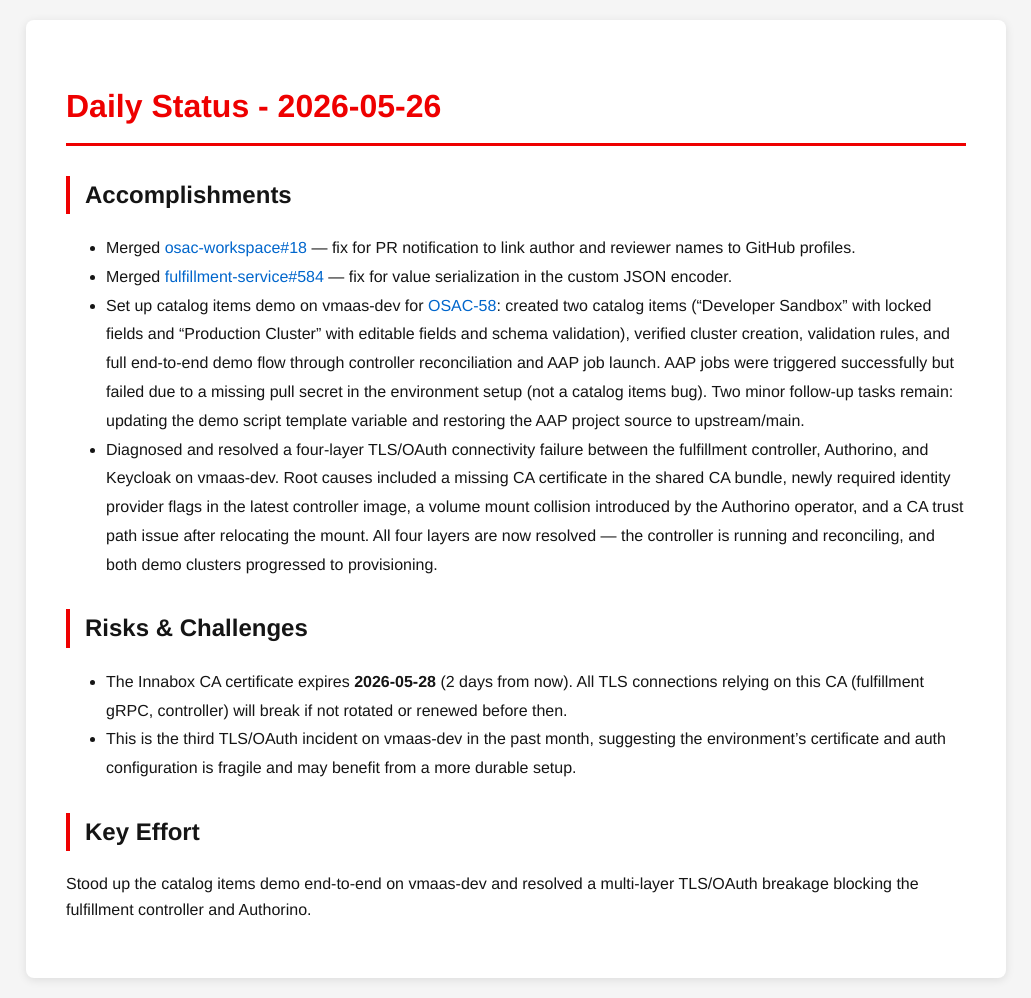
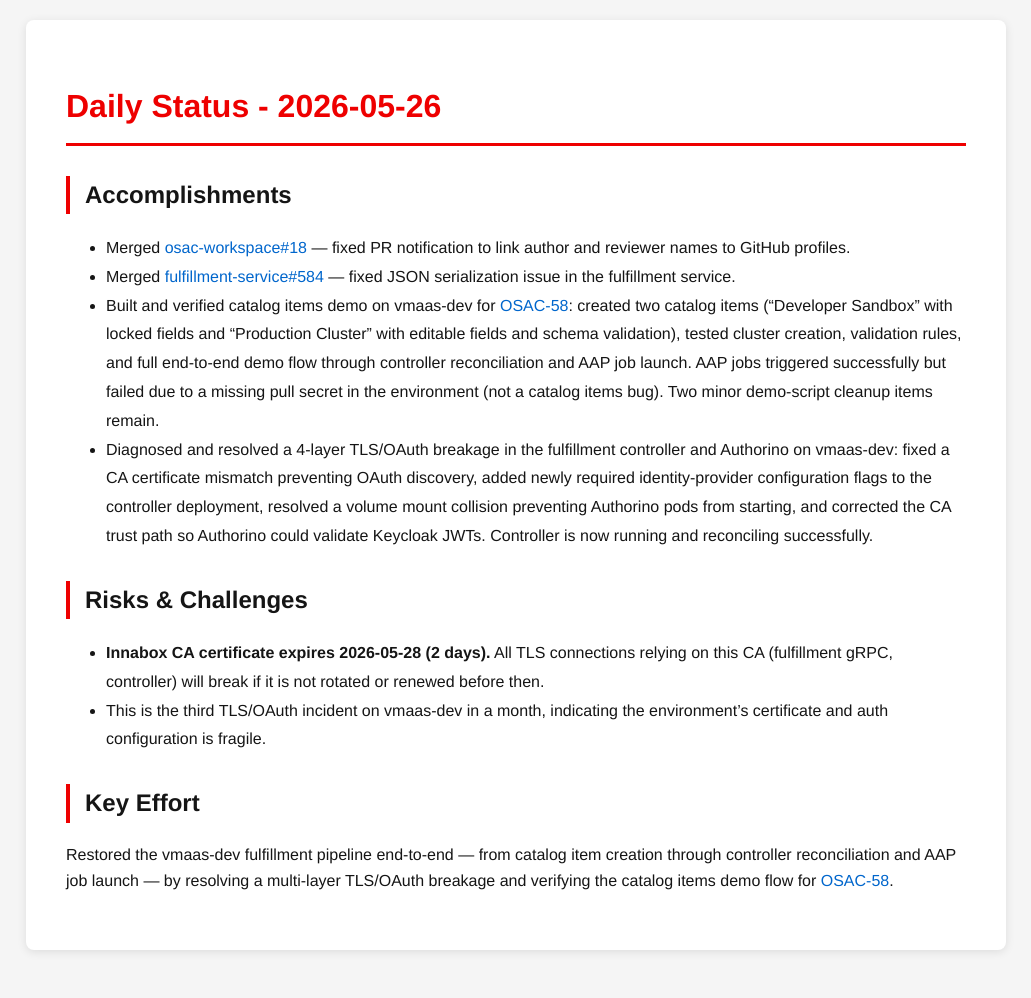
Before and after one commit to tzvatot/daily-status, a Jekyll site: the page built from 2026-05-26.md, in a window 1280 px wide. Shown: the whole page, without its empty margins (124-1155 px from the left). Built offline with Jekyll 4.4.1, drawn with Linux system fonts in a browser that asks for light colours; after the commit the page ends 970 px from its top, so only the background shows below that.

Commit message:
Daily status update - 2026-05-26

```diff
--- a/2026-05-26.md
+++ b/2026-05-26.md
@@ -7,17 +7,14 @@ date: 2026-05-26
 # Daily Status - 2026-05-26
 
 ## Accomplishments
-
-- Merged [osac-workspace#18](https://github.com/osac-project/osac-workspace/pull/18) — fix for PR notification to link author and reviewer names to GitHub profiles.
-- Merged [fulfillment-service#584](https://github.com/osac-project/fulfillment-service/pull/584) — fix for value serialization in the custom JSON encoder.
-- Set up catalog items demo on vmaas-dev for [OSAC-58](https://redhat.atlassian.net/browse/OSAC-58): created two catalog items ("Developer Sandbox" with locked fields and "Production Cluster" with editable fields and schema validation), verified cluster creation, validation rules, and full end-to-end demo flow through controller reconciliation and AAP job launch. AAP jobs were triggered successfully but failed due to a missing pull secret in the environment setup (not a catalog items bug). Two minor follow-up tasks remain: updating the demo script template variable and restoring the AAP project source to upstream/main.
-- Diagnosed and resolved a four-layer TLS/OAuth connectivity failure between the fulfillment controller, Authorino, and Keycloak on vmaas-dev. Root causes included a missing CA certificate in the shared CA bundle, newly required identity provider flags in the latest controller image, a volume mount collision introduced by the Authorino operator, and a CA trust path issue after relocating the mount. All four layers are now resolved — the controller is running and reconciling, and both demo clusters progressed to provisioning.
+- Merged [osac-workspace#18](https://github.com/osac-project/osac-workspace/pull/18) — fixed PR notification to link author and reviewer names to GitHub profiles.
+- Merged [fulfillment-service#584](https://github.com/osac-project/fulfillment-service/pull/584) — fixed JSON serialization issue in the fulfillment service.
+- Built and verified catalog items demo on vmaas-dev for [OSAC-58](https://redhat.atlassian.net/browse/OSAC-58): created two catalog items ("Developer Sandbox" with locked fields and "Production Cluster" with editable fields and schema validation), tested cluster creation, validation rules, and full end-to-end demo flow through controller reconciliation and AAP job launch. AAP jobs triggered successfully but failed due to a missing pull secret in the environment (not a catalog items bug). Two minor demo-script cleanup items remain.
+- Diagnosed and resolved a 4-layer TLS/OAuth breakage in the fulfillment controller and Authorino on vmaas-dev: fixed a CA certificate mismatch preventing OAuth discovery, added newly required identity-provider configuration flags to the controller deployment, resolved a volume mount collision preventing Authorino pods from starting, and corrected the CA trust path so Authorino could validate Keycloak JWTs. Controller is now running and reconciling successfully.
 
 ## Risks & Challenges
-
-- The Innabox CA certificate expires **2026-05-28** (2 days from now). All TLS connections relying on this CA (fulfillment gRPC, controller) will break if not rotated or renewed before then.
-- This is the third TLS/OAuth incident on vmaas-dev in the past month, suggesting the environment's certificate and auth configuration is fragile and may benefit from a more durable setup.
+- **Innabox CA certificate expires 2026-05-28 (2 days).** All TLS connections relying on this CA (fulfillment gRPC, controller) will break if it is not rotated or renewed before then.
+- This is the third TLS/OAuth incident on vmaas-dev in a month, indicating the environment's certificate and auth configuration is fragile.
 
 ## Key Effort
-
-Stood up the catalog items demo end-to-end on vmaas-dev and resolved a multi-layer TLS/OAuth breakage blocking the fulfillment controller and Authorino.
+Restored the vmaas-dev fulfillment pipeline end-to-end — from catalog item creation through controller reconciliation and AAP job launch — by resolving a multi-layer TLS/OAuth breakage and verifying the catalog items demo flow for [OSAC-58](https://redhat.atlassian.net/browse/OSAC-58).
```
